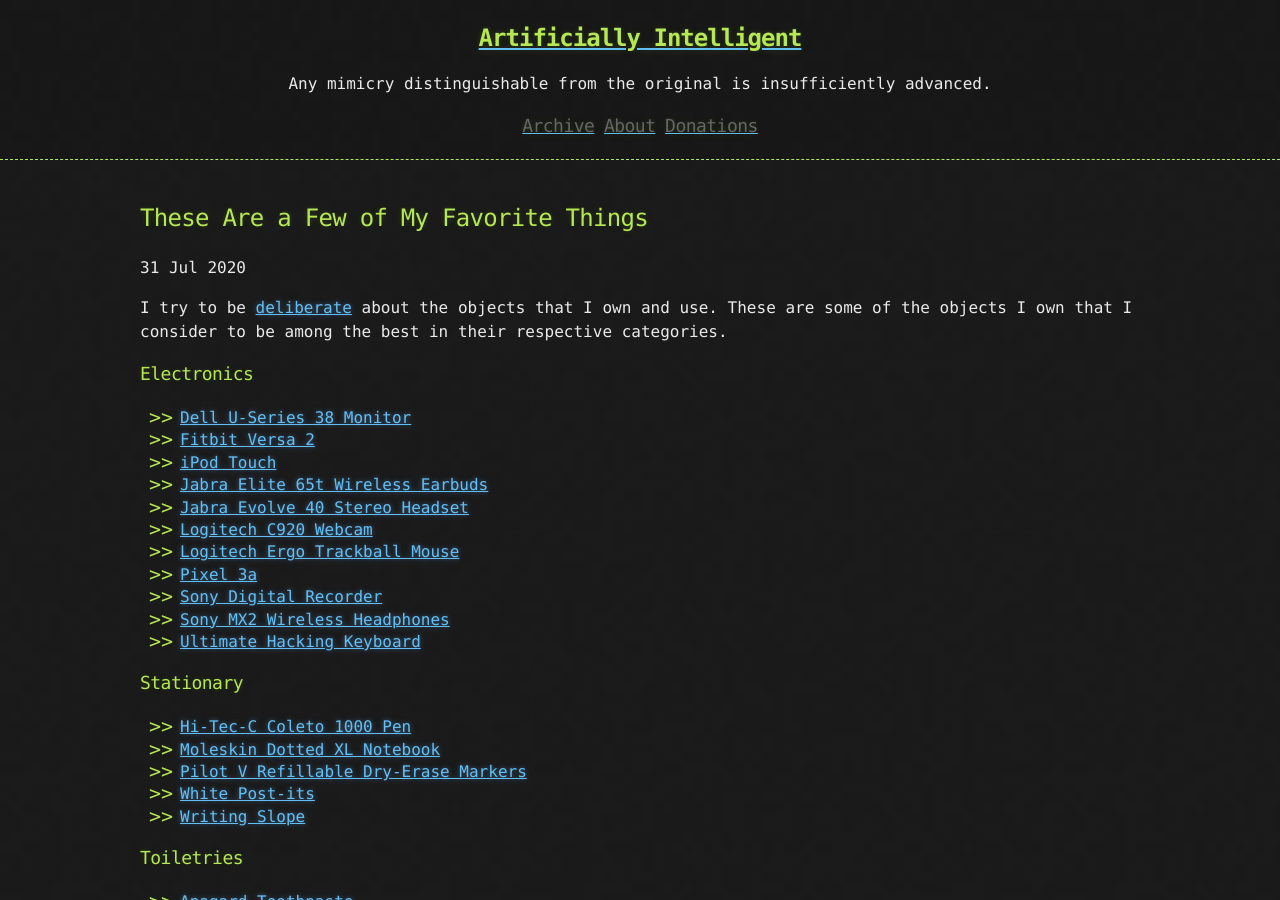
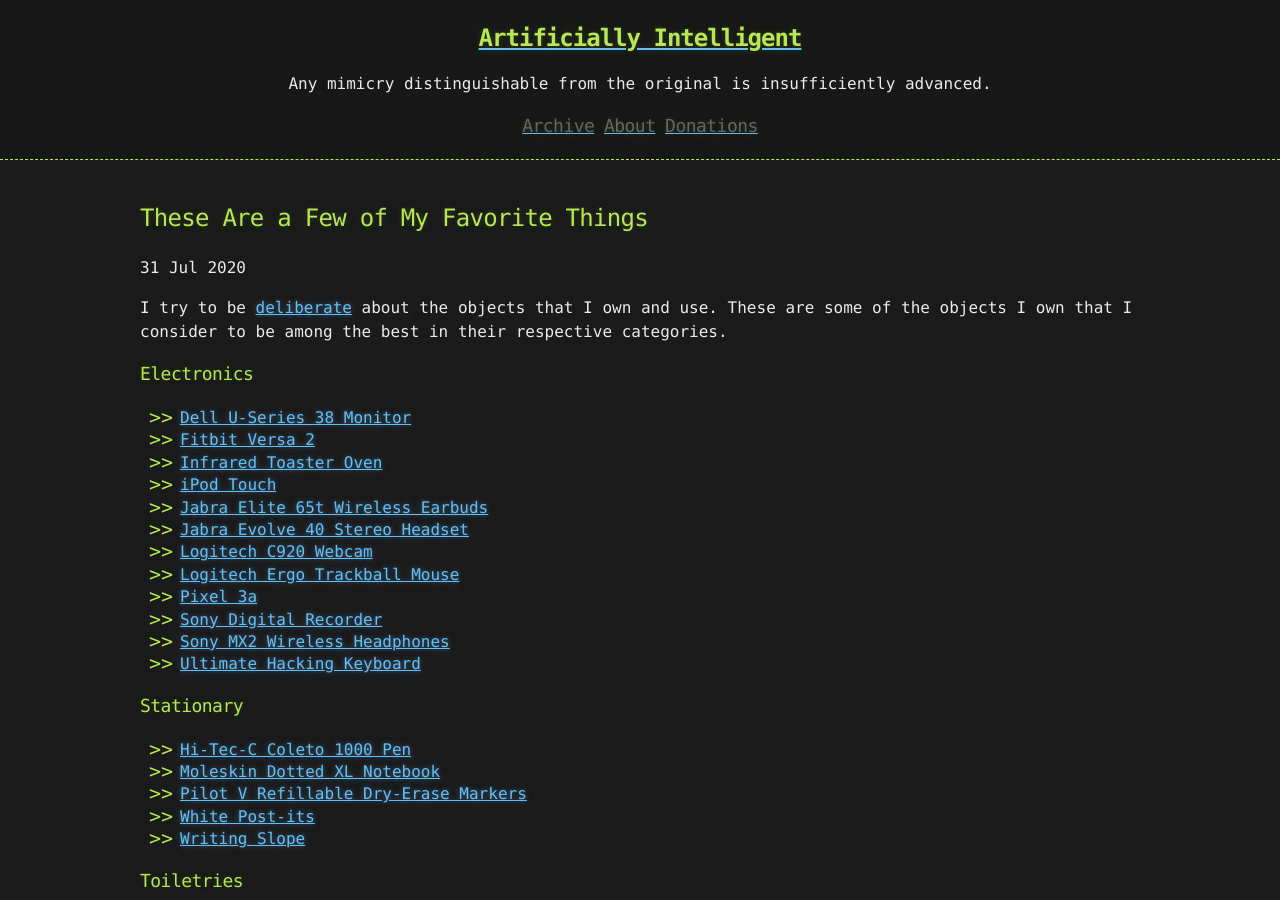
Before and after one commit to tocttou/hacker-blog, a Jekyll site: the page built from _posts/2020-7-31-Favorite-Things.md, in a window 1280 px wide and 900 px high. Built offline with Jekyll 4.4.1, drawn with Linux system fonts in a browser that asks for light colours.

Commit message:
Update 2020-7-31-Favorite-Things.md
added toaster

```diff
--- a/_posts/2020-7-31-Favorite-Things.md
+++ b/_posts/2020-7-31-Favorite-Things.md
@@ -8,6 +8,7 @@ I try to be [deliberate](https://www.neelnanda.io/blog/be-deliberate) about the
 
 * [Dell U-Series 38 Monitor](https://www.amazon.com/gp/product/B073FHWTPL/ref=ppx_yo_dt_b_search_asin_title?ie=UTF8&psc=1&pldnSite=1)
 * [Fitbit Versa 2](https://smile.amazon.com/gp/product/B07TWFVDWT/ref=ppx_yo_dt_b_search_asin_title?ie=UTF8&psc=1)
+* [Infrared Toaster Oven](https://smile.amazon.com/Panasonic-NB-G110P-FlashXpress-Infrared-Removable/dp/B008C9UFDI)
 * [iPod Touch](https://www.apple.com/ipod-touch/)
 * [Jabra Elite 65t Wireless Earbuds](https://www.jabra.com/bluetooth-headsets/jabra-elite-65t##100-99000000-02)
 * [Jabra Evolve 40 Stereo Headset](https://www.jabra.com/business/office-headsets/jabra-evolve/jabra-evolve-40##6393-823-109)
```
